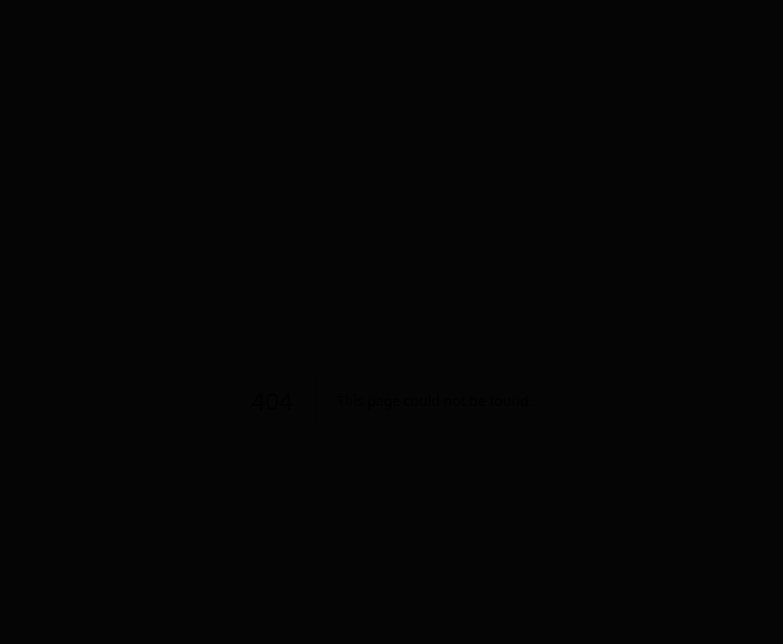
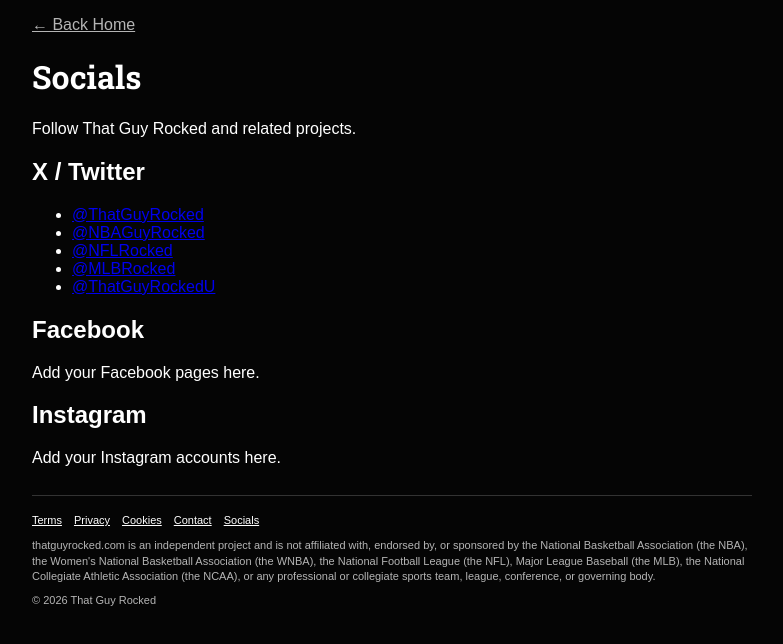
Before and after one commit to mattyraykray-betr/ballknowledgy, a Next.js app: page /socials in a window 1280 px wide. Before the commit this address had no page. Shown: the top 644 px of the page, without its empty margins (248-1031 px from the left). Built offline with nearby package versions, Linux system fonts and the light colour scheme.

Commit message:
Create SocialsPage component with social links
This page provides links to various social media accounts and includes a footer.

```diff
--- /dev/null
+++ b/app/socials/page.js
@@ -0,0 +1,59 @@
+import Link from "next/link";
+import SiteFooter from "../../components/SiteFooter";
+
+const theme = { text: "#ffffff", muted: "#b5b5b5", border: "#333333" };
+
+export default function SocialsPage() {
+  return (
+    <main style={{ minHeight: "100vh", background: "#050505", color: "#fff", padding: 16, fontFamily: "Arial, Helvetica, sans-serif" }}>
+      <div style={{ maxWidth: 720, margin: "0 auto" }}>
+        <Link href="/" style={{ color: "#b5b5b5" }}>← Back Home</Link>
+
+        <h1 style={{ fontFamily: "'Roboto Slab', Rockwell, serif" }}>Socials</h1>
+
+        <p>Follow That Guy Rocked and related projects.</p>
+
+        <h2>X / Twitter</h2>
+        <ul>
+          <li>
+            <a href="https://x.com/ThatGuyRocked" target="_blank" rel="noopener noreferrer">
+              @ThatGuyRocked
+            </a>
+          </li>
+
+          <li>
+            <a href="https://x.com/NBAGuyRocked" target="_blank" rel="noopener noreferrer">
+              @NBAGuyRocked
+            </a>
+          </li>
+
+          <li>
+            <a href="https://x.com/NFLRocked" target="_blank" rel="noopener noreferrer">
+              @NFLRocked
+            </a>
+          </li>
+
+          <li>
+            <a href="https://x.com/MLBRocked" target="_blank" rel="noopener noreferrer">
+              @MLBRocked
+            </a>
+          </li>
+
+          <li>
+            <a href="https://x.com/ThatGuyRockedU" target="_blank" rel="noopener noreferrer">
+              @ThatGuyRockedU
+            </a>
+          </li>
+        </ul>
+
+        <h2>Facebook</h2>
+        <p>Add your Facebook pages here.</p>
+
+        <h2>Instagram</h2>
+        <p>Add your Instagram accounts here.</p>
+
+        <SiteFooter theme={theme} />
+      </div>
+    </main>
+  );
+}
```
